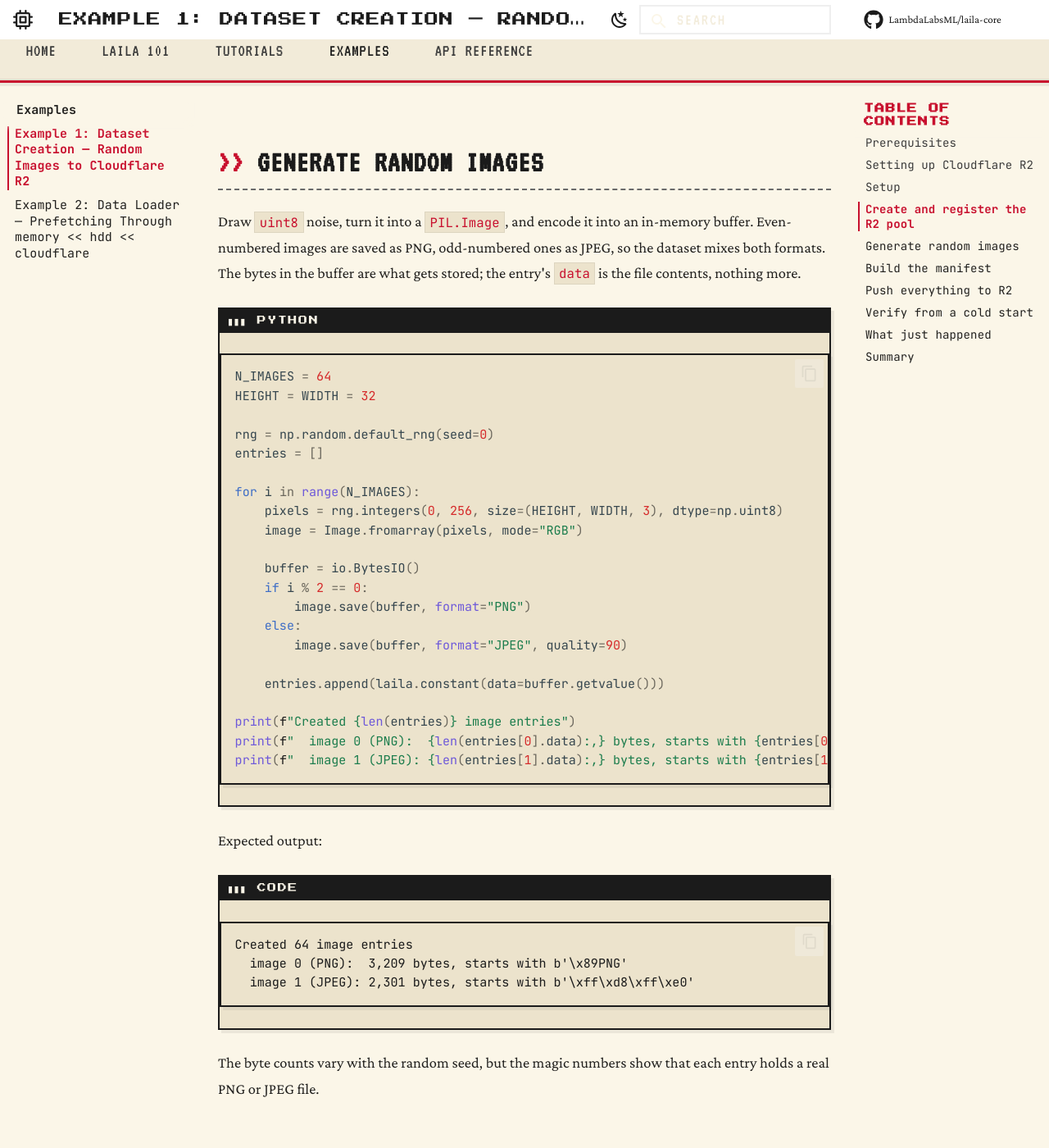
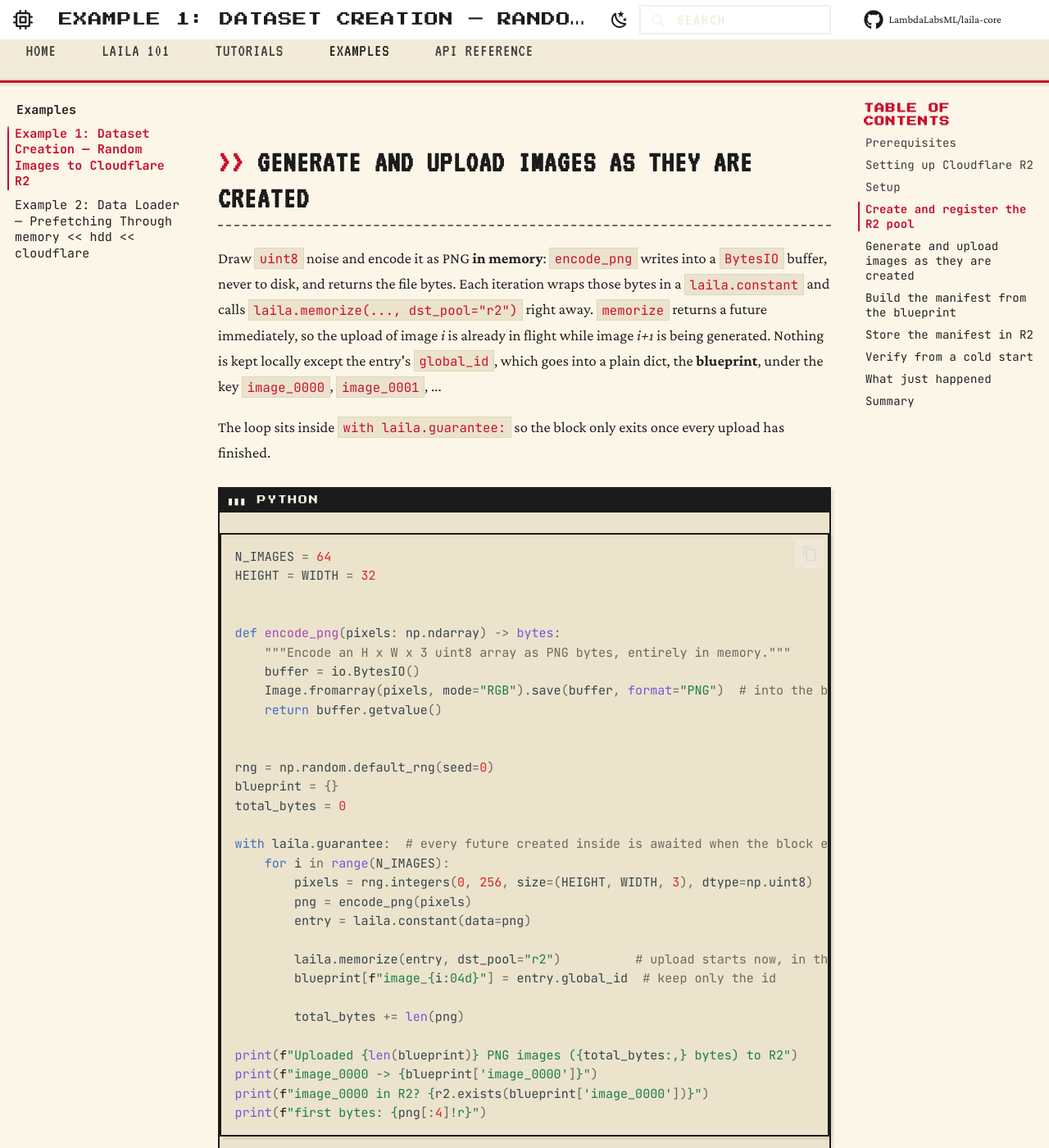
Before and after one commit to LambdaLabsML/laila-core, an MkDocs documentation site: the page built from docs/examples/01_dataset_creation.md, in a window 1280 px wide and 1400 px high, scrolled down 2987 px. Shown: the whole window at 82% size. Built offline with MkDocs 1.6.1 and Material for MkDocs 9.7.7, drawn with Linux system fonts in a browser that asks for light colours; comment, search, counter and statistics services are not loaded; some of the changed text lies outside the part shown.

````diff
--- a/docs/examples/01_dataset_creation.md
+++ b/docs/examples/01_dataset_creation.md
@@ -1,6 +1,6 @@
 # Example 1: Dataset Creation — Random Images to Cloudflare R2
 
-Build an image dataset from scratch and push it to Cloudflare R2. Every image is encoded as PNG or JPEG bytes and stored as one LAILA entry, so what lives in the bucket is exactly the file you would get from `PIL.Image.save`. A single **Manifest** named `my_dataset` records the `global_id` of every image under its own key (`image_0000`, `image_0001`, ...), which is all a consumer needs to find and slice the dataset later.
+Build an image dataset from scratch and push it to Cloudflare R2. Every image is encoded as PNG bytes and stored as one LAILA entry, so what lives in the bucket is exactly the file you would get from `PIL.Image.save`. A single **Manifest** named `my_dataset` records the `global_id` of every image under its own key (`image_0000`, `image_0001`, ...), which is all a consumer needs to find and slice the dataset later.
 
 [Example 2](02_data_loader.md) reads this dataset back through a `memory << hdd << cloudflare` cache chain with a prefetching data loader.
 
@@ -63,55 +63,64 @@
 laila.memory.extend(r2, pool_nickname="r2")
 ```
 
-## Generate random images
+## Generate and upload images as they are created
 
-Draw `uint8` noise, turn it into a `PIL.Image`, and encode it into an in-memory buffer. Even-numbered images are saved as PNG, odd-numbered ones as JPEG, so the dataset mixes both formats. The bytes in the buffer are what gets stored; the entry's `data` is the file contents, nothing more.
+Draw `uint8` noise and encode it as PNG **in memory**: `encode_png` writes into a `BytesIO` buffer, never to disk, and returns the file bytes. Each iteration wraps those bytes in a `laila.constant` and calls `laila.memorize(..., dst_pool="r2")` right away. `memorize` returns a future immediately, so the upload of image *i* is already in flight while image *i+1* is being generated. Nothing is kept locally except the entry's `global_id`, which goes into a plain dict, the **blueprint**, under the key `image_0000`, `image_0001`, ...
+
+The loop sits inside `with laila.guarantee:` so the block only exits once every upload has finished.
 
 ```python
 N_IMAGES = 64
 HEIGHT = WIDTH = 32
 
+
+def encode_png(pixels: np.ndarray) -> bytes:
+    """Encode an H x W x 3 uint8 array as PNG bytes, entirely in memory."""
+    buffer = io.BytesIO()
+    Image.fromarray(pixels, mode="RGB").save(buffer, format="PNG")  # into the buffer, not a file
+    return buffer.getvalue()
+
+
 rng = np.random.default_rng(seed=0)
-entries = []
+blueprint = {}
+total_bytes = 0
 
-for i in range(N_IMAGES):
-    pixels = rng.integers(0, 256, size=(HEIGHT, WIDTH, 3), dtype=np.uint8)
-    image = Image.fromarray(pixels, mode="RGB")
+with laila.guarantee:  # every future created inside is awaited when the block exits
+    for i in range(N_IMAGES):
+        pixels = rng.integers(0, 256, size=(HEIGHT, WIDTH, 3), dtype=np.uint8)
+        png = encode_png(pixels)
+        entry = laila.constant(data=png)
 
-    buffer = io.BytesIO()
-    if i % 2 == 0:
-        image.save(buffer, format="PNG")
-    else:
-        image.save(buffer, format="JPEG", quality=90)
+        laila.memorize(entry, dst_pool="r2")          # upload starts now, in the background
+        blueprint[f"image_{i:04d}"] = entry.global_id  # keep only the id
 
-    entries.append(laila.constant(data=buffer.getvalue()))
+        total_bytes += len(png)
 
-print(f"Created {len(entries)} image entries")
-print(f"  image 0 (PNG):  {len(entries[0].data):,} bytes, starts with {entries[0].data[:4]!r}")
-print(f"  image 1 (JPEG): {len(entries[1].data):,} bytes, starts with {entries[1].data[:4]!r}")
+print(f"Uploaded {len(blueprint)} PNG images ({total_bytes:,} bytes) to R2")
+print(f"image_0000 -> {blueprint['image_0000']}")
+print(f"image_0000 in R2? {r2.exists(blueprint['image_0000'])}")
+print(f"first bytes: {png[:4]!r}")
 ```
 
 Expected output:
 
 ```
-Created 64 image entries
-  image 0 (PNG):  3,209 bytes, starts with b'\x89PNG'
-  image 1 (JPEG): 2,301 bytes, starts with b'\xff\xd8\xff\xe0'
+Uploaded 64 PNG images (203,008 bytes) to R2
+image_0000 -> LAILA:ENTRY:GLOBAL_ID:3b9c...
+image_0000 in R2? True
+first bytes: b'\x89PNG'
 ```
 
-The byte counts vary with the random seed, but the magic numbers show that each entry holds a real PNG or JPEG file.
+The byte count varies with the random seed, but the `\x89PNG` magic number shows that each entry holds a real PNG file.
 
-## Build the manifest
+## Build the manifest from the blueprint
 
-A `Manifest` wraps a nested dict of entries and extracts a **blueprint**: the same structure with `global_id` strings in place of the entries. Give it the nickname `my_dataset` so anyone can rebuild its identity later without knowing the UUID.
+A `Manifest` can be constructed directly from a blueprint: a dict whose leaves are `global_id` strings. Because the images are already in R2, there is nothing pending to upload; the manifest is only an index. Give it the nickname `my_dataset` so anyone can rebuild its identity later without knowing the UUID.
 
-Each image gets its **own top-level key** (`image_0000` ... `image_0063`) rather than all of them sitting in one list. Top-level keys are what `manifest.sub_manifest([...])` slices on, and that is how the data loader in Example 2 fetches one batch at a time.
+Each image has its **own top-level key** (`image_0000` ... `image_0063`) rather than all of them sitting in one list. Top-level keys are what `manifest.sub_manifest([...])` slices on, and that is how the data loader in Example 2 fetches one batch at a time.
 
 ```python
-manifest = Manifest(
-    data={f"image_{i:04d}": entry for i, entry in enumerate(entries)},
-    nickname="my_dataset",
-)
+manifest = Manifest(data=blueprint, nickname="my_dataset")
 
 print(f"Manifest global_id: {manifest.global_id}")
 print(f"Images in manifest:  {len(manifest)}")
@@ -126,35 +135,32 @@
 image_0000 ->        LAILA:ENTRY:GLOBAL_ID:3b9c...
 ```
 
-## Push everything to R2
+## Store the manifest in R2
 
-`manifest.memorize()` uploads all 64 image entries **and** the manifest blueprint itself in one call. Wrap it in `laila.guarantee` to block until every write has finished:
+A `Manifest` is itself an `Entry` whose payload is the blueprint, so `laila.memorize` stores it like any other entry. This is the only remaining upload; the images are already there:
 
 ```python
 with laila.guarantee:
-    manifest.memorize(pool_nickname="r2")
+    laila.memorize(manifest, dst_pool="r2")
 
 print(f"Manifest stored in R2? {r2.exists(manifest.global_id)}")
-print(f"First image in R2?     {r2.exists(manifest['image_0000'])}")
 ```
 
 Expected output:
 
 ```
 Manifest stored in R2? True
-First image in R2?     True
 ```
 
 ## Verify from a cold start
 
-Pretend this is a fresh process that knows nothing but the name `my_dataset`. Rebuild the manifest identity from the nickname, remember the blueprint from R2, then pull one image and decode it:
+Pretend this is a fresh process that knows nothing but the name `my_dataset`. `laila.remember` accepts the shorthand `"MANIFEST:my_dataset"`: it expands to the full id `LAILA:MANIFEST:GLOBAL_ID:<uuid5(my_dataset)>` (the `LAILA` prefix and `GLOBAL_ID` postfix are the defaults of the `prefix_scopes` / `postfix_scopes` arguments), and the read path rebuilds a `Manifest` rather than a plain `Entry` because the stored id carries the `MANIFEST` scope. Then pull one image and decode it:
 
 ```python
-del entries, manifest
+del blueprint, manifest
 
-cold = Manifest(nickname="my_dataset")
-ref = laila.remember(cold.global_id, dst_pool="r2")
-manifest = Manifest(data=ref.wait().data, nickname="my_dataset")
+ref = laila.remember("MANIFEST:my_dataset", dst_pool="r2")   # nickname shorthand -> full manifest id
+manifest = ref.wait()   # a Manifest, rebuilt by its MANIFEST scope
 ref.release()
 
 first_gid = manifest["image_0000"]
@@ -179,16 +185,17 @@
 ## What just happened
 
 1. **`CloudflarePool`** wrapped an R2 bucket behind the same `memorize` / `remember` / `forget` API as every other LAILA pool.
-2. Each random image was encoded with Pillow and wrapped as a `laila.constant` whose payload is the raw PNG or JPEG **bytes**.
-3. **`Manifest(data={"image_0000": ..., ...}, nickname="my_dataset")`** extracted the blueprint of `global_id` strings (one top-level key per image) and stashed the entries for upload.
-4. **`manifest.memorize(pool_nickname="r2")`** pushed all images plus the blueprint to R2 in a single call.
-5. The dataset was recovered from nothing but the nickname: `Manifest(nickname="my_dataset")` gives the manifest's `global_id`, `remember` fetches the blueprint, and each leaf `global_id` fetches an image.
+2. Each random image was PNG-encoded in memory, wrapped as a `laila.constant` whose payload is the raw PNG **bytes**, and handed to **`laila.memorize(entry, dst_pool="r2")`** in the same loop iteration, so uploads overlapped with generation. Only the `global_id` was kept, in the `blueprint` dict.
+3. **`Manifest(data=blueprint, nickname="my_dataset")`** built the index from `global_id` strings (one top-level key per image) with nothing left to upload.
+4. **`laila.memorize(manifest, dst_pool="r2")`** stored the manifest itself; the images were already in the bucket.
+5. The dataset was recovered from nothing but the nickname: `laila.remember("MANIFEST:my_dataset")` expands the shorthand to the manifest's id and returns the `Manifest` directly, and each leaf `global_id` fetches an image.
 
 ## Summary
 
-- Entries hold **bytes**; encode images with Pillow and store `buffer.getvalue()`.
+- Entries hold **bytes**; encode images with Pillow into a `BytesIO` and store the buffer contents. Nothing touches the local disk.
 - A `Manifest` is the dataset index: one `global_id` per top-level key under a stable nickname, sliceable with `sub_manifest`.
-- `manifest.memorize()` uploads entries and blueprint together; `laila.guarantee` waits for all of them.
+- Memorize each image the moment it is created; `laila.memorize` returns at once, and `with laila.guarantee:` around the loop waits for all uploads at the end.
+- A manifest built from a blueprint is just an index; `laila.memorize(manifest, dst_pool=...)` stores it as one more entry.
 - Consumers only need the nickname `my_dataset` and access to the same bucket.
 
 Next: [Example 2 — Data Loader](02_data_loader.md), where a prefetching loader streams this dataset through `memory << hdd << cloudflare` and yields torch tensors.
--- a/pyproject.toml
+++ b/pyproject.toml
@@ -4,7 +4,7 @@
 
 [project]
 name = "laila-core"
-version = "1.0.9"
+version = "1.0.10"
 description = "Lambda's Interdisciplinary Large Atlas"
 readme = "README.md"
 requires-python = ">=3.11"
````
Also changed, not shown: __init__.py (+240 -31 lines), docs/examples/02_data_loader.md (+106 -74 lines), docs/examples/index.md (+2 -2 lines), tutorials/README.md (+2 -2 lines), 3 other files.
